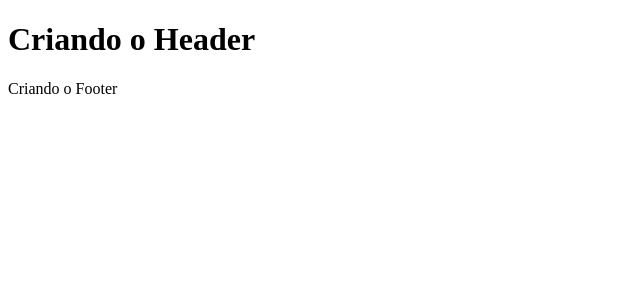
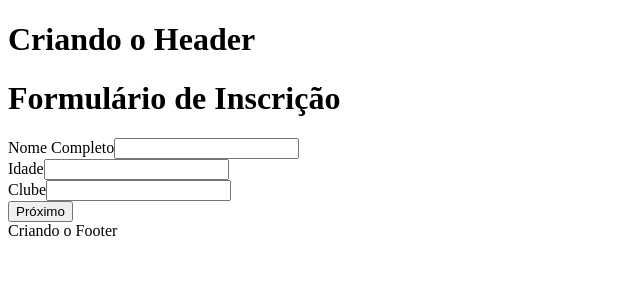
Before and after one commit to noelmagondim/oficina-de-especialidades, a React (Vite) app: page /registration in a window 1280 px wide. Shown: the top 300 px of the page, without its empty margins (0-640 px from the left). Built offline with nearby package versions, Linux system fonts and the light colour scheme.

Commit message:
Criando página de registro do usuário

```diff
--- a/src/App.tsx
+++ b/src/App.tsx
@@ -3,6 +3,7 @@ import Header from "./components/header";
 import Footer from "./components/footer";
 import { BrowserRouter as Router, Routes, Route } from 'react-router-dom';
 import HomePage from './pages/HomePage';
+import RegistrationPage from './pages/RegistrationPage';
 
 const App: React.FC = () => {
   return (
@@ -15,6 +16,7 @@ const App: React.FC = () => {
         <main className="flex-grow">
           <Routes>
             <Route path="/" element={<HomePage />} />
+            <Route path="/registration" element={<RegistrationPage />} />
           </Routes>
         </main>
 
--- a/src/components/footer.tsx
+++ b/src/components/footer.tsx
@@ -1,5 +1,5 @@
-function Footer() {
+const Footer: React.FC = () => {
   return <footer>Criando o Footer</footer>
-}
+};
 
 export default Footer;
--- a/src/components/header.tsx
+++ b/src/components/header.tsx
@@ -1,5 +1,5 @@
-function Header() {
+const Header: React.FC = () => {
   return <h1>Criando o Header</h1>
-}
+};
 
 export default Header;
--- a/src/pages/HomePage.tsx
+++ b/src/pages/HomePage.tsx
@@ -4,12 +4,11 @@ const HomePage: React.FC = () => {
   const navigate = useNavigate();
 
   return (
-    <div className="flex flex-col items-center justify-center h-screen bg-gray-100 text-center">
-    <h1 className="text-4xl font-bold mb-4">Bem-vindo ao Nosso Site!</h1>
-    <p className="text-lg mb-6">Conheça mais sobre nossa feira de especialidades e inscreva-se para participar.</p>
+    <div>
+    <h1>Bem-vindo ao Nosso Site!</h1>
+    <p>Conheça mais sobre nossa feira de especialidades e inscreva-se para participar.</p>
     <button
       onClick={() => navigate('/registration')}
-      className="px-6 py-3 bg-blue-600 text-white rounded-lg shadow-md hover:bg-blue-700"
     >
       Iniciar Inscrição
     </button>
--- /dev/null
+++ b/src/pages/RegistrationPage.tsx
@@ -0,0 +1,62 @@
+import { useState } from 'react';
+
+const RegistrationPage: React.FC = () => {
+  const [formData, setFormData] = useState({
+    fullName: '',
+    age: '',
+    club: '',
+  });
+
+  const handleChange = (e: React.ChangeEvent<HTMLInputElement | HTMLSelectElement>) => {
+    const { name, value } = e.target;
+    setFormData({ ...formData, [name]: value });
+  };
+
+  const handleNext = () => {
+    console.log('Form Data:', formData);
+    // Navegação futura aqui
+  };
+
+  return (
+    <div>
+      <h1>Formulário de Inscrição</h1>
+      <form>
+        <div>
+          <label>Nome Completo</label>
+          <input
+            type="text"
+            name="fullName"
+            value={formData.fullName}
+            onChange={handleChange}
+          />
+        </div>
+        <div>
+          <label>Idade</label>
+          <input
+            type="number"
+            name="age"
+            value={formData.age}
+            onChange={handleChange}
+          />
+        </div>
+        <div>
+          <label>Clube</label>
+          <input
+            type="text"
+            name="club"
+            value={formData.club}
+            onChange={handleChange}
+          />
+        </div>
+        <button
+          type="button"
+          onClick={handleNext}
+        >
+          Próximo
+        </button>
+      </form>
+    </div>
+  );
+};
+
+export default RegistrationPage;
```
